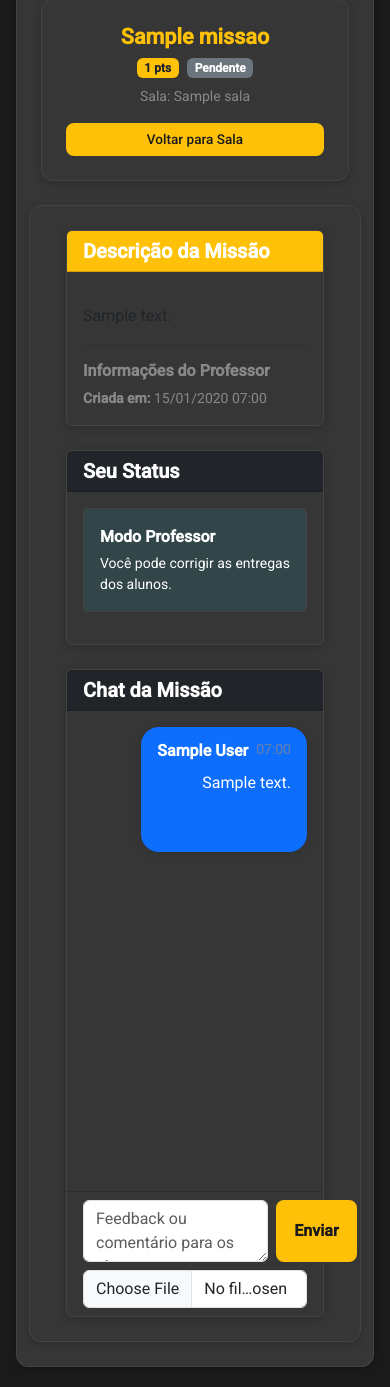
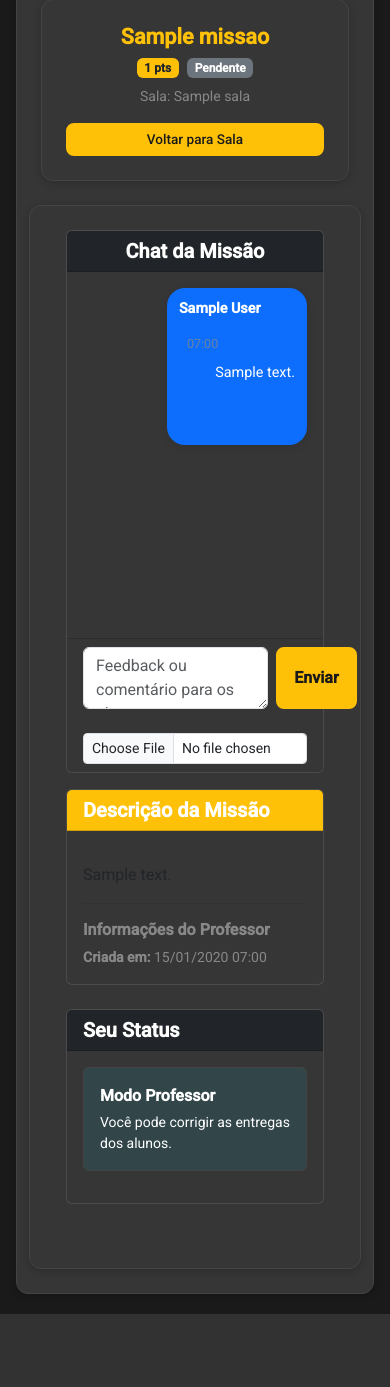
Before and after one commit to Pedroartur84/Plataforma-de-educa-o-gameficada, a Django app: page /usuarios/chat-missao/1/ in a window 390 px wide. Shown: the part 130-1517 px from the top of the page. After the commit the page ends 1444 px from the top, so only its background shows below. Run offline with Django 5.2, Linux system fonts and the light colour scheme; a user stored in the database is signed in; tables that the repository leaves empty hold one stand-in row (values such as "Sample post").

Commit message:
responsividade para chats adicionada

```diff
--- a/static/styles/chat_missao.css
+++ b/static/styles/chat_missao.css
@@ -130,3 +206,18 @@
     background: rgba(255, 193, 7, 0.5);
     border-radius: 4px;
 }
+
+/* Melhorias responsivas gerais */
+@media (max-width: 768px) {
+    .card-no-scale {
+        box-shadow: none !important;
+        border: 1px solid rgba(255, 255, 255, 0.1);
+    }
+}
+
+/* Oculta painel lateral em telas muito pequenas */
+@media (max-width: 992px) {
+    .row > .col-lg-4 {
+        margin-bottom: 2rem;
+    }
+}
--- /dev/null
+++ b/static/styles/responsive_chats.css
@@ -0,0 +1,215 @@
+/* responsive_chats.css - Otimizações para mobile em chats */
+
+/* ============================================
+   CHAT DA MISSÃO - RESPONSIVIDADE
+   ============================================ */
+
+/* Pequenos celulares (< 480px) */
+@media (max-width: 479px) {
+    .chat-container {
+        height: 350px !important;
+    }
+
+    .chat-message mb-3 {
+        margin-bottom: 0.75rem !important;
+    }
+
+    .message-bubble {
+        font-size: 0.9rem;
+        padding: 10px 12px !important;
+    }
+
+    /* Textarea reduzido */
+    textarea.form-control {
+        min-height: 40px !important;
+        max-height: 80px !important;
+        font-size: 1rem;
+    }
+
+    /* Cards do painel lateral em full-width */
+    .col-lg-4,
+    .col-md-5 {
+        margin-bottom: 1.5rem;
+    }
+}
+
+/* Celulares médios (480px - 768px) */
+@media (min-width: 480px) and (max-width: 767px) {
+    .chat-container {
+        height: 400px !important;
+    }
+
+    .col-lg-4,
+    .col-md-5 {
+        margin-bottom: 1.5rem;
+    }
+}
+
+/* Tablets em modo portrait (768px - 1024px) */
+@media (min-width: 768px) and (max-width: 1023px) {
+    .col-lg-4 {
+        margin-bottom: 1rem;
+    }
+}
+
+/* ============================================
+   CHAT GERAL (SALA VIRTUAL) - RESPONSIVIDADE
+   ============================================ */
+
+/* Tabs com abas menores em mobile */
+@media (max-width: 768px) {
+    .nav-tabs {
+        overflow-x: auto;
+        white-space: nowrap;
+        margin-bottom: 1rem !important;
+    }
+
+    .nav-tabs .nav-link {
+        padding: 0.5rem 0.75rem;
+        font-size: 0.9rem;
+        border-radius: 0;
+    }
+
+    .nav-tabs .nav-link i {
+        margin-right: 0.25rem;
+    }
+
+    /* Esconde texto do ícone em telas muito pequenas */
+    @media (max-width: 480px) {
+        .nav-tabs .nav-link {
+            padding: 0.5rem 0.5rem;
+        }
+
+        .nav-tabs .nav-link i {
+            margin-right: 0;
+        }
+
+        /* Mostrar apenas ícones */
+        .nav-link span {
+            display: none;
+        }
+    }
+}
+
+/* Grid de missões responsiva */
+@media (max-width: 768px) {
+    .row-cols-md-2 {
+        --bs-columns: 1;
+    }
+
+    .card {
+        margin-bottom: 1rem;
+    }
+}
+
+/* ============================================
+   MODAIS E DIÁLOGOS
+   ============================================ */
+
+@media (max-width: 768px) {
+    .modal-dialog {
+        margin: 0.5rem;
+    }
+
+    .modal-lg {
+        max-width: 95vw;
+    }
+
+    .modal-body {
+        max-height: 60vh;
+        overflow-y: auto;
+    }
+}
+
+/* ============================================
+   BOTÕES RESPONSIVOS
+   ============================================ */
+
+@media (max-width: 768px) {
+    .btn-responsive {
+        padding: 0.5rem 1rem;
+        font-size: 0.95rem;
+    }
+
+    .btn-sm {
+        padding: 0.4rem 0.8rem;
+        font-size: 0.85rem;
+    }
+
+    /* Botões em grid colapsam para uma coluna */
+    .buttons-container {
+        display: flex;
+        flex-direction: column;
+        gap: 0.5rem;
+    }
+
+    .buttons-container .btn {
+        width: 100%;
+    }
+}
+
+/* ============================================
+   BADGES E BADGES
+   ============================================ */
+
+@media (max-width: 480px) {
+    .badge {
+        padding: 0.35em 0.65em;
+        font-size: 0.75rem;
+    }
+
+    .badge.fs-6 {
+        font-size: 0.85rem !important;
+    }
+}
+
+/* ============================================
+   LAYOUT EM COLUNA ÚNICA
+   ============================================ */
+
+/* Força layout single-column em telas muito pequenas */
+@media (max-width: 576px) {
+    .row > [class^="col-"] {
+        margin-bottom: 1rem;
+    }
+
+    .d-flex.justify-content-between {
+        flex-direction: column;
+        gap: 1rem;
+    }
+
+    .d-flex.gap-2 {
+        gap: 0.5rem !important;
+    }
+}
+
+/* ============================================
+   SCROLLBAR PARA CHAT
+   ============================================ */
+
+/* Scrollbar mais fino em mobile */
+@media (max-width: 768px) {
+    .chat-container::-webkit-scrollbar,
+    #sala-chat-messages::-webkit-scrollbar {
+        width: 4px;
+    }
+}
+
+/* ============================================
+   OTIMIZAÇÕES DE ALTURA
+   ============================================ */
+
+/* Ajustar altura do chat baseado na viewport */
+@media (max-height: 600px) {
+    .chat-container,
+    #sala-chat-messages {
+        height: 250px !important;
+    }
+}
+
+@media (max-height: 800px) {
+    .chat-container,
+    #sala-chat-messages {
+        height: 300px !important;
+    }
+}
--- a/templates/base.html
+++ b/templates/base.html
@@ -9,6 +9,7 @@
     <link href="https://fonts.googleapis.com/css2?family=Roboto:wght@400;500&display=swap" rel="stylesheet">
     <link href="{% static 'styles/style.css' %}" rel="stylesheet">
     <link href="{% static 'styles/chat_missao.css' %}" rel="stylesheet">
+    <link href="{% static 'styles/responsive_chats.css' %}" rel="stylesheet">
     <title>{% block title %}Player{% endblock %}</title>
 
     <!-- CSS Global de Cores -->
--- a/templates/usuarios/chat_missao.html
+++ b/templates/usuarios/chat_missao.html
@@ -54,7 +54,7 @@
 
     <div class="row">
         <!-- Painel Esquerdo: Descrição e Status -->
-        <div class="col-lg-4 mb-4">
+        <div class="col-lg-4 col-md-5 mb-4 order-2 order-lg-1">
             <!-- Descrição da Missão -->
             <div class="card card-no-scale mb-4">
                 <div class="card-header bg-warning text-dark">
@@ -202,7 +202,7 @@
         </div>
 
         <!-- Painel Direito: Chat -->
-        <div class="col-lg-8">
+        <div class="col-lg-8 col-md-7 order-1 order-lg-2">
             <div class="card h-100 card-no-scale">
                 <div class="card-header bg-dark text-white d-flex justify-content-between align-items-center">
                     <h5 class="mb-0">Chat da Missão</h5>
@@ -263,23 +263,25 @@
                             <form method="post" enctype="multipart/form-data">
                                 {% csrf_token %}
                                 <div class="row g-2 align-items-end">
-                                    <div class="col-md-8">
-                                        <textarea class="form-control" name="texto" rows="3"
+                                    <div class="col-md-8 col-12">
+                                        <textarea class="form-control" name="texto" rows="2"
                                                   placeholder="Escreva sua resposta ou dúvida..." required></textarea>
                                     </div>
-                                    <div class="col-md-4">
-                                        <button type="submit" class="btn btn-primary w-100 mb-1">
-                                            Comentar
-                                        </button>
-                                        <button type="submit" name="entregar" class="btn btn-success w-100">
-                                            Entregar Missão
-                                        </button>
+                                    <div class="col-md-4 col-12">
+                                        <div class="d-grid gap-2 d-md-flex">
+                                            <button type="submit" class="btn btn-primary flex-grow-1">
+                                                Comentar
+                                            </button>
+                                            <button type="submit" name="entregar" class="btn btn-success flex-grow-1">
+                                                Entregar
+                                            </button>
+                                        </div>
                                     </div>
                                 </div>
                                 <div class="mt-2">
-                                    <input type="file" class="form-control" name="arquivo"
+                                    <input type="file" class="form-control form-control-sm" name="arquivo"
                                            accept=".pdf,.doc,.docx,.jpg,.jpeg,.png,.zip">
-                                    <small class="text-muted">Use "Entregar Missão" apenas quando terminar tudo.</small>
+                                    <small class="text-muted d-block mt-1">Use "Entregar Missão" apenas quando terminar tudo.</small>
                                 </div>
                             </form>
                         {% else %}
@@ -290,12 +292,12 @@
                                         <textarea class="form-control" name="texto" rows="2"
                                                   placeholder="Adicionar comentário..." required></textarea>
                                     </div>
-                                    <div class="col-2">
-                                        <button type="submit" class="btn btn-primary h-100">Enviar</button>
+                                    <div class="col-2 d-flex gap-1">
+                                        <button type="submit" class="btn btn-primary h-100 flex-grow-1">Enviar</button>
                                     </div>
                                 </div>
                                 <div class="mt-2">
-                                    <input type="file" class="form-control" name="arquivo">
+                                    <input type="file" class="form-control form-control-sm" name="arquivo">
                                 </div>
                             </form>
                         {% endif %}
@@ -307,12 +309,12 @@
                                     <textarea class="form-control" name="texto" rows="2"
                                               placeholder="Feedback ou comentário para os alunos..." required></textarea>
                                 </div>
-                                <div class="col-2">
-                                    <button type="submit" class="btn btn-primary h-100">Enviar</button>
+                                <div class="col-2 d-flex gap-1">
+                                    <button type="submit" class="btn btn-primary h-100 flex-grow-1">Enviar</button>
                                 </div>
                             </div>
                             <div class="mt-2">
-                                <input type="file" class="form-control" name="arquivo">
+                                <input type="file" class="form-control form-control-sm" name="arquivo">
                             </div>
                         </form>
                     {% endif %}
```
Also changed, not shown: other parts of static/styles/chat_missao.css (+76 -0 lines), templates/usuarios/sala_virtual.html (+5 -5 lines).
